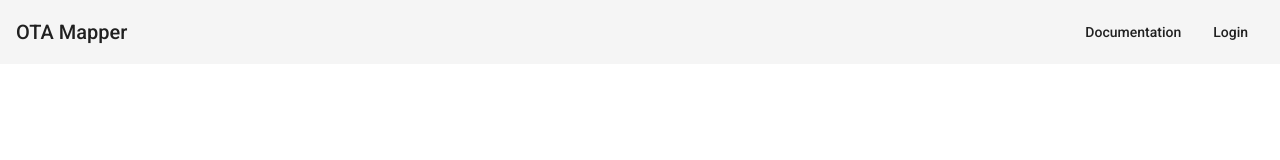
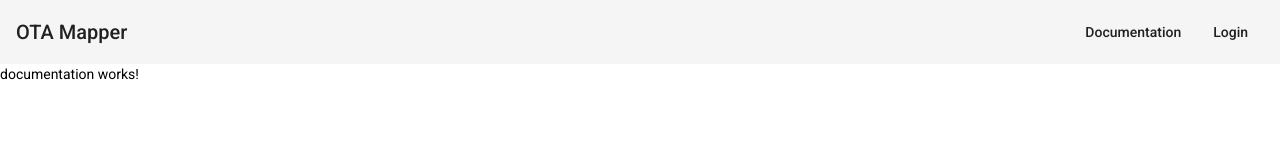
Before and after one commit to dmikhalev/ota-mapper-frontend, an Angular app: page /documentation in a window 1280 px wide. Before the commit this address led to /. Shown: the top 160 px of the page. Built offline with nearby package versions, Linux system fonts and the light colour scheme.

Commit message:
Create initial Documentation component

```diff
--- a/src/app/app-routing.module.ts
+++ b/src/app/app-routing.module.ts
@@ -6,6 +6,7 @@ import {UsersComponent} from "./users/users.component";
 import {MapperComponent} from "./mapper/mapper.component";
 import {OtaDictionariesComponent} from "./ota-dictionaries/ota-dictionaries.component";
 import {RulesViewComponent} from "./rules-view/rules-view.component";
+import {DocumentationComponent} from "./documentation/documentation.component";
 
 const routes: Routes = [
   {
@@ -34,6 +35,10 @@ const routes: Routes = [
     component: RulesViewComponent
   },
   {
+    path: 'documentation',
+    component: DocumentationComponent
+  },
+  {
     path: 'map/room-type',
     component: MapperComponent
   },
--- a/src/app/app.module.ts
+++ b/src/app/app.module.ts
@@ -26,6 +26,7 @@ import {OtaDictionariesComponent, RenameOtaDictionaryDialog} from './ota-diction
 import {MatGridListModule} from "@angular/material/grid-list";
 import {RulesViewComponent} from './rules-view/rules-view.component';
 import {AddRuleDialogComponent} from './add-rule-dialog/add-rule-dialog.component';
+import { DocumentationComponent } from './documentation/documentation.component';
 
 @NgModule({
   declarations: [
@@ -41,7 +42,8 @@ import {AddRuleDialogComponent} from './add-rule-dialog/add-rule-dialog.componen
     OtaDictionariesComponent,
     RenameOtaDictionaryDialog,
     RulesViewComponent,
-    AddRuleDialogComponent
+    AddRuleDialogComponent,
+    DocumentationComponent
   ],
   imports: [
     BrowserModule,
--- /dev/null
+++ b/src/app/documentation/documentation.component.html
@@ -0,0 +1 @@
+<p>documentation works!</p>
--- a/src/app/toolbar/toolbar.component.html
+++ b/src/app/toolbar/toolbar.component.html
@@ -6,7 +6,7 @@
     <a *ngIf="role" mat-button routerLink="/ota-dictionaries">OTA Dictionaries</a>
     <a *ngIf="role" mat-button routerLink="/rules">Mapping rules</a>
     <a *ngIf="role" mat-button color="accent" routerLink="/map/room-type">Map room types</a>
-    <a mat-button routerLink="/doc">Documentation</a>
+    <a mat-button routerLink="/documentation">Documentation</a>
     <a *ngIf="!role" mat-button routerLink="auth/login">Login</a>
     <a *ngIf="role" mat-button (click)="logout()">Logout</a>
   </div>
```
Also changed, not shown: src/app/documentation/documentation.component.ts (added, +13 -0 lines), src/app/documentation/documentation.component.css (added).
